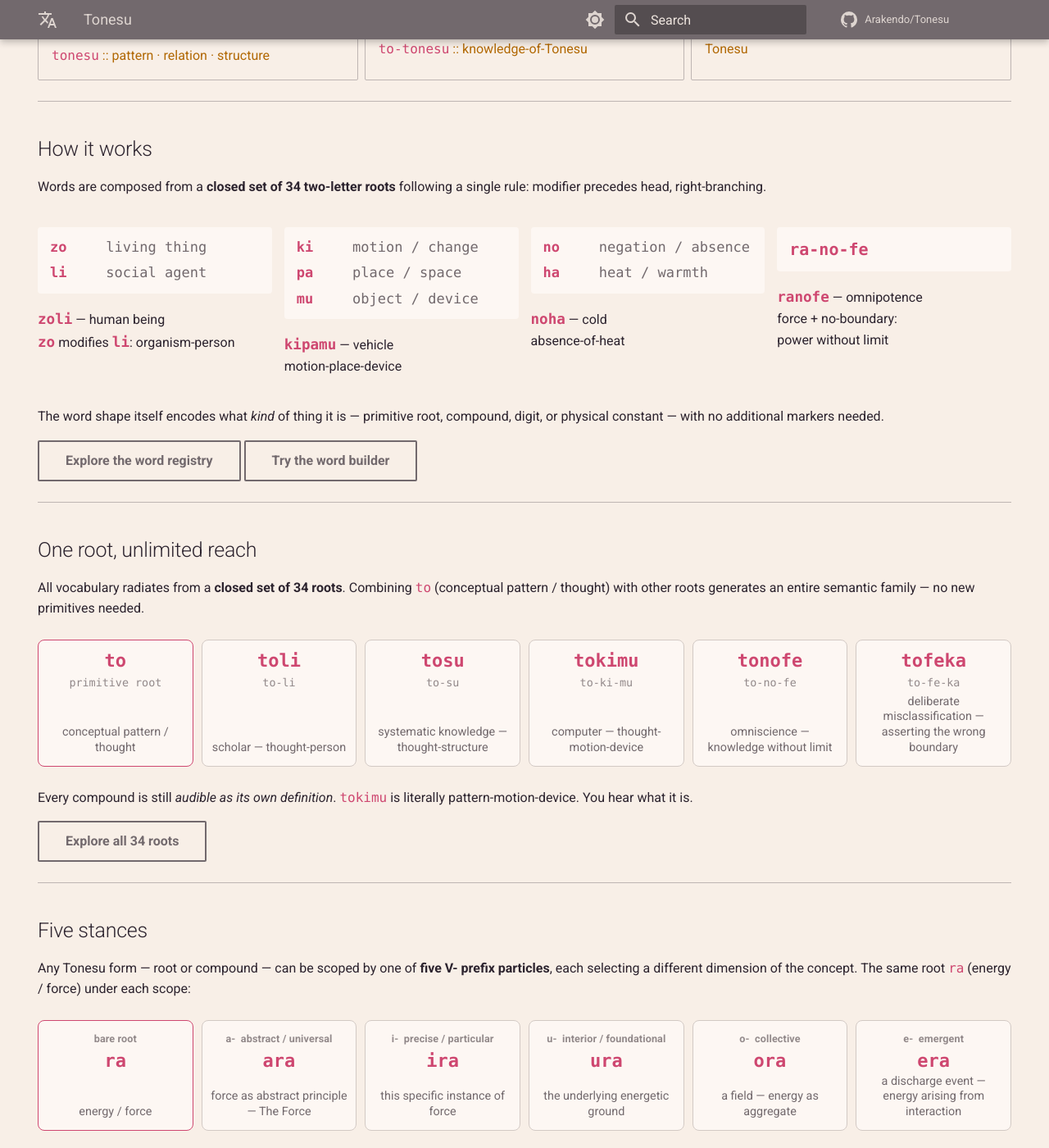
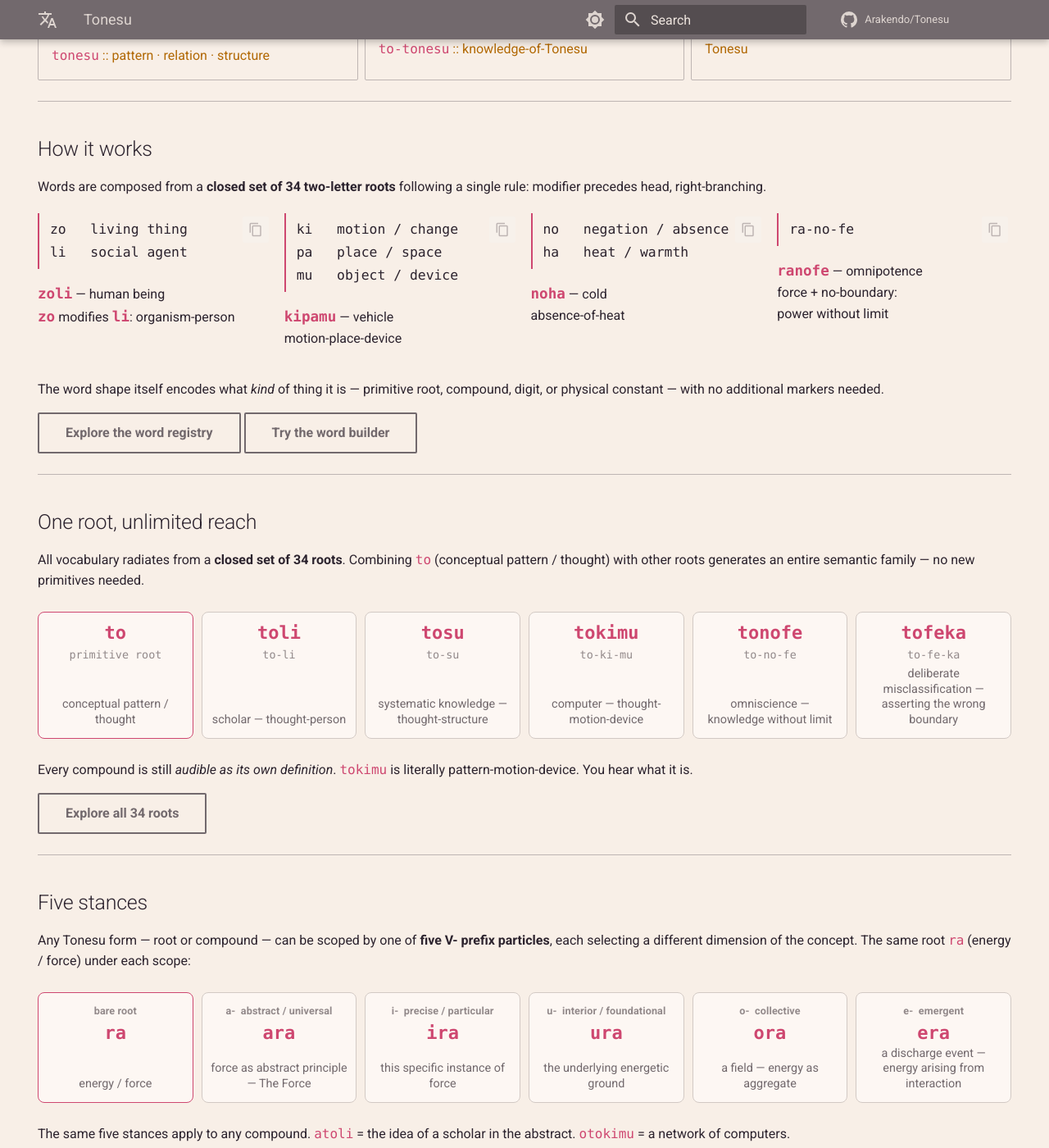
Before and after one commit to Arakendo/Tonesu, an MkDocs documentation site: the page built from www/docs/index.md, in a window 1280 px wide and 1400 px high, scrolled down 687 px. Shown: the whole window at 82% size. Built offline with MkDocs 1.6.1 and Material for MkDocs 9.7.7, drawn with Linux system fonts in a browser that asks for light colours; comment, search, counter and statistics services are not loaded.

Commit message:
homepage: strip code-block chrome in example grid, keep pre structure

````diff
--- a/www/docs/index.md
+++ b/www/docs/index.md
@@ -69,10 +69,11 @@ Words are composed from a **closed set of 34 two-letter roots** following a sing
 <div class="tn-example-grid" markdown>
 
 <div markdown>
-<dl class="tn-roots">
-<dt>zo</dt><dd>living thing</dd>
-<dt>li</dt><dd>social agent</dd>
-</dl>
+
+```
+zo   living thing
+li   social agent
+```
 
 **`zoli`** — human being
 `zo` modifies `li`: organism-person
@@ -80,11 +81,12 @@ Words are composed from a **closed set of 34 two-letter roots** following a sing
 </div>
 
 <div markdown>
-<dl class="tn-roots">
-<dt>ki</dt><dd>motion / change</dd>
-<dt>pa</dt><dd>place / space</dd>
-<dt>mu</dt><dd>object / device</dd>
-</dl>
+
+```
+ki   motion / change
+pa   place / space
+mu   object / device
+```
 
 **`kipamu`** — vehicle
 motion-place-device
@@ -92,10 +94,11 @@ motion-place-device
 </div>
 
 <div markdown>
-<dl class="tn-roots">
-<dt>no</dt><dd>negation / absence</dd>
-<dt>ha</dt><dd>heat / warmth</dd>
-</dl>
+
+```
+no   negation / absence
+ha   heat / warmth
+```
 
 **`noha`** — cold
 absence-of-heat
@@ -103,9 +106,10 @@ absence-of-heat
 </div>
 
 <div markdown>
-<dl class="tn-roots tn-roots--compound">
-<dt>ra-no-fe</dt>
-</dl>
+
+```
+ra-no-fe
+```
 
 **`ranofe`** — omnipotence
 force + no-boundary:
--- a/www/docs/overrides/css/extra.css
+++ b/www/docs/overrides/css/extra.css
@@ -1097,39 +1097,27 @@ table.dataTable thead th.dt-orderable-desc span.dt-column-order::after {
   }
 }
 
-/* Root-gloss definition list — replaces code blocks in example cards */
-.tn-roots {
-  display: grid;
-  grid-template-columns: auto 1fr;
-  column-gap: 0.8rem;
-  row-gap: 0.2rem;
-  margin: 0 0 0.75rem;
-  padding: 0.55rem 0.75rem;
-  background: var(--md-code-bg-color);
-  border-radius: 4px;
-  font-family: var(--tonesu-font-mono);
-  font-size: 0.85rem;
-  list-style: none;
+/* Strip code-block chrome from root-list blocks in example cards.
+   Keep monospace + content, ditch the box and overflow behaviour. */
+.tn-example-grid pre {
+  background: transparent;
+  border-left: 2px solid var(--md-accent-fg-color);
+  border-radius: 0;
+  box-shadow: none;
+  padding: 0.3rem 0 0.3rem 0.65rem;
+  margin: 0 0 0.6rem;
+  overflow: visible;
+  white-space: normal;
 }
 
-.tn-roots dt {
-  color: var(--md-accent-fg-color);
-  font-weight: 700;
-  white-space: nowrap;
-}
-
-.tn-roots dd {
-  color: var(--md-default-fg-color--light);
-  margin: 0;
-}
-
-/* Single compound display — no gloss column */
-.tn-roots--compound {
-  grid-template-columns: 1fr;
-}
-
-.tn-roots--compound dt {
-  font-size: 1rem;
+.tn-example-grid pre > code {
+  background: transparent;
+  padding: 0;
+  white-space: pre-wrap;
+  word-break: break-word;
+  font-size: 0.82rem;
+  line-height: 1.7;
+  color: var(--md-default-fg-color);
 }
 
 /* ── Front-page showcase block ──────────────────────────── */
````
